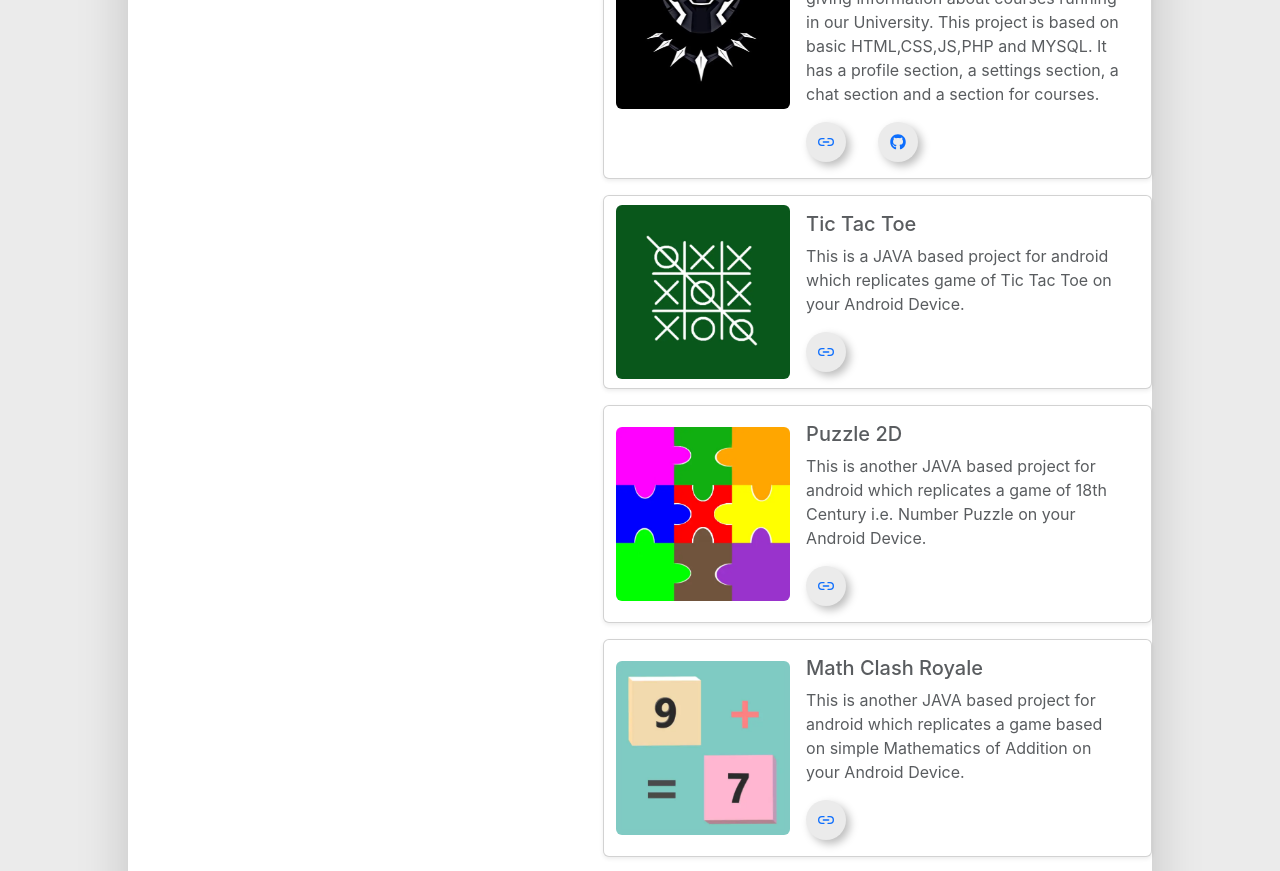
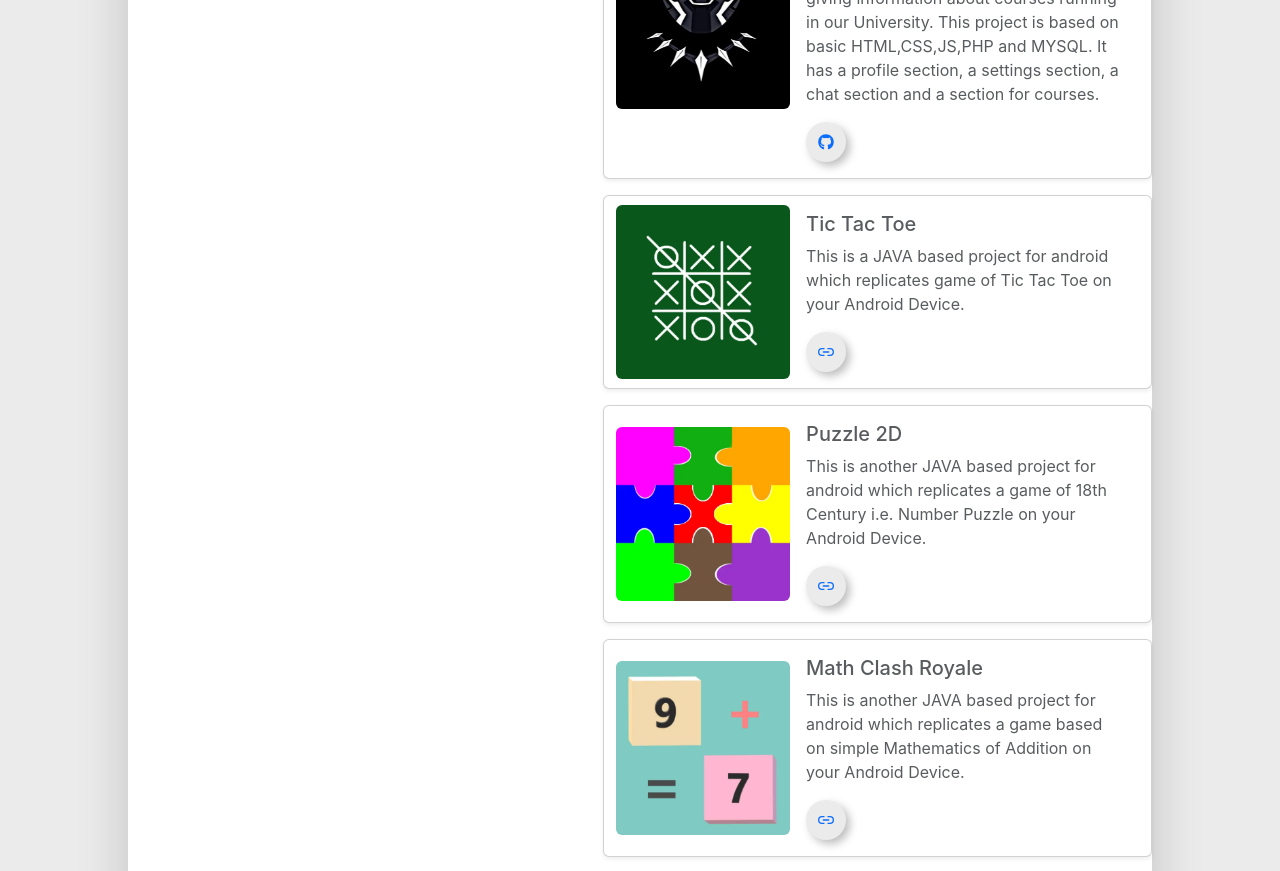
Before and after one commit to KaranManral/portfolio, a React (Create React App) app: page / in a window 1280 px wide. Shown: the part 2260-3131 px from the top of the page. Built offline with nearby package versions, Linux system fonts and the light colour scheme.

Commit message:
Trywebsoft.com link update

```diff
--- a/src/components/contact.jsx
+++ b/src/components/contact.jsx
@@ -77,7 +77,7 @@ function Contact() {
         <div className="col-10">
           <a
             className="text-muted"
-            href="https://trywebsoft.com"
+            href="https://trywebsoft-5zaipspc5-karanmanrals-projects.vercel.app/"
             target="_blank"
             rel="noopener noreferrer"
             style={{ textDecoration: "none" }}
--- a/src/components/projects.jsx
+++ b/src/components/projects.jsx
@@ -40,7 +40,7 @@ function Projects() {
                 </p>
                 <div className="cardlink">
                   <a
-                    href="https://trywebsoft.com"
+                    href="https://trywebsoft-5zaipspc5-karanmanrals-projects.vercel.app/"
                     className="card-link"
                     target="_blank"
                     rel="noopener noreferrer"
@@ -143,14 +143,6 @@ function Projects() {
                   section for courses.
                 </p>
                 <div className="cardlink">
-                  <a
-                    href="https://dusccwp.000webhostapp.com/"
-                    className="card-link"
-                    target="_blank"
-                    rel="noopener noreferrer"
-                  >
-                    <FiLink2 />
-                  </a>
                   <a
                     href="https://github.com/KaranManral/CollegeProject_Web-Development"
                     className="card-link"
```
